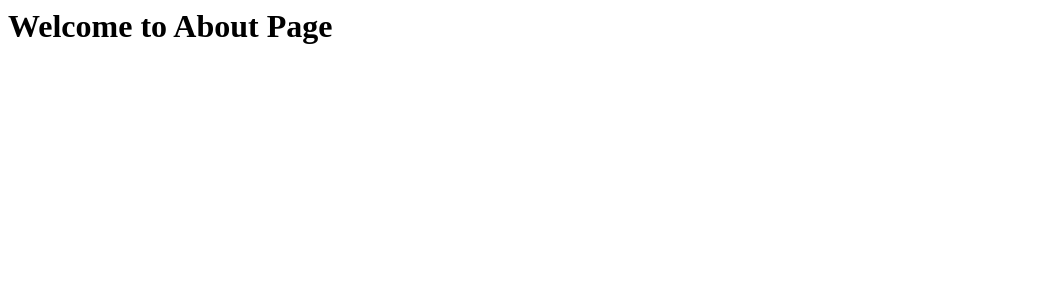
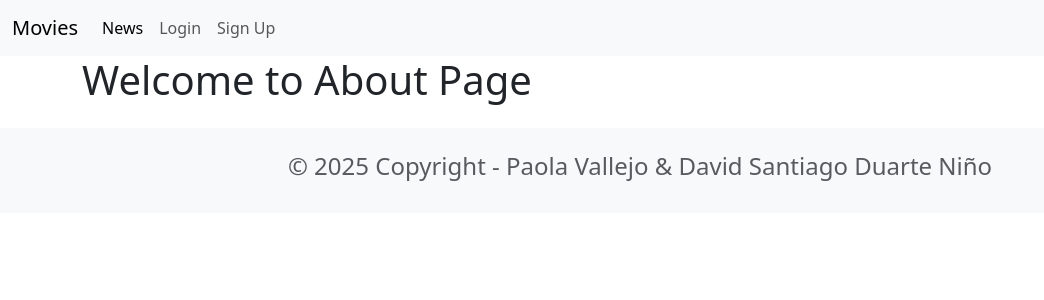
Before and after one commit to vantaflex/Taller1_P1_20262, a Django app: page /about/ in a window 1280 px wide. Shown: the top 300 px of the page, without its empty margins (0-1044 px from the left). Run offline with Django 5.2, Linux system fonts and the light colour scheme.

Commit message:
Navbar y footer

```diff
--- a/movie/templates/about.html
+++ b/movie/templates/about.html
@@ -1 +1,5 @@
+{% extends 'base.html' %}
+{% block content %}
+
 <h1>Welcome to About Page</h1>
+{% endblock content %}
--- a/moviereviews/settings.py
+++ b/moviereviews/settings.py
@@ -63,7 +63,7 @@ ROOT_URLCONF = 'moviereviews.urls'
 TEMPLATES = [
     {
         'BACKEND': 'django.template.backends.django.DjangoTemplates',
-        'DIRS': [],
+        'DIRS': [os.path.join(BASE_DIR, 'moviereviews/templates')],
         'APP_DIRS': True,
         'OPTIONS': {
             'context_processors': [
--- /dev/null
+++ b/moviereviews/templates/base.html
@@ -0,0 +1,42 @@
+<head>
+    <link href="https://cdn.jsdelivr.net/npm/bootstrap@5.3.8/dist/css/bootstrap.min.css" rel="stylesheet" integrity="sha384-sRIl4kxILFvY47J16cr9ZwB07vP4J8+LH7qKQnuqkuIAvNWLzeN8tE5YBujZqJLB" crossorigin="anonymous">
+    <script src="https://cdn.jsdelivr.net/npm/bootstrap@5.3.8/dist/js/bootstrap.bundle.min.js" integrity="sha384-FKyoEForCGlyvwx9Hj09JcYn3nv7wiPVlz7YYwJrWVcXK/BmnVDxM+D2scQbITxI" crossorigin="anonymous"></script>
+</head>
+
+<nav class="navbar navbar-expand-lg bg-body-tertiary">
+    <div class="container-fluid">
+        <a class="navbar-brand" href="{% url 'home' %}">Movies</a>
+        <button class="navbar-toggler" type="button" data-bs-toggle="collapse" data-bstarget="#navbarSupportedContent" aria-controls="navbarSupportedContent" aria-expanded="false" arialabel="Toggle navigation">
+            <span class="navbar-toggler-icon"></span>
+        </button>
+        <div class="collapse navbar-collapse" id="navbarSupportedContent">
+            <ul class="navbar-nav me-auto mb-2 mb-lg-0">
+                <li class="nav-item">
+                    <a class="nav-link active" aria-current="page" href="{% url 'news' %}">News</a>
+                </li>
+                <li class="nav-item">
+                    <a class="nav-link" href="#">Login</a>
+                </li>
+                <li class="nav-item">
+                    <a class="nav-link" href="#">Sign Up</a>
+                </li>
+            </ul>
+        </div>
+    </div>
+</nav>
+
+
+<div class="container">
+    {% block content %}
+    {% endblock content %}
+</div>
+
+<footer class="text-center text-lg-start bg-light text-muted mt-4">
+    <div class="container">
+        <div class="row">
+            <div class="text-center p-4">
+                <h4>© 2025 Copyright - Paola Vallejo & David Santiago Duarte Niño</h4>
+            </div>
+        </div>
+    </div>
+</footer>
--- a/moviereviews/urls.py
+++ b/moviereviews/urls.py
@@ -23,7 +23,7 @@ from django.conf import settings
 
 urlpatterns = [
     path('admin/', admin.site.urls),
-    path('', movieViews.home),
+    path('', movieViews.home, name='home'),
     path('about/', movieViews.about, name='about'),
     path('news/', include('news.urls')),
 ]
```
Also changed, not shown: movie/templates/home.html (+5 -5 lines), news/templates/news.html (+3 -5 lines).
